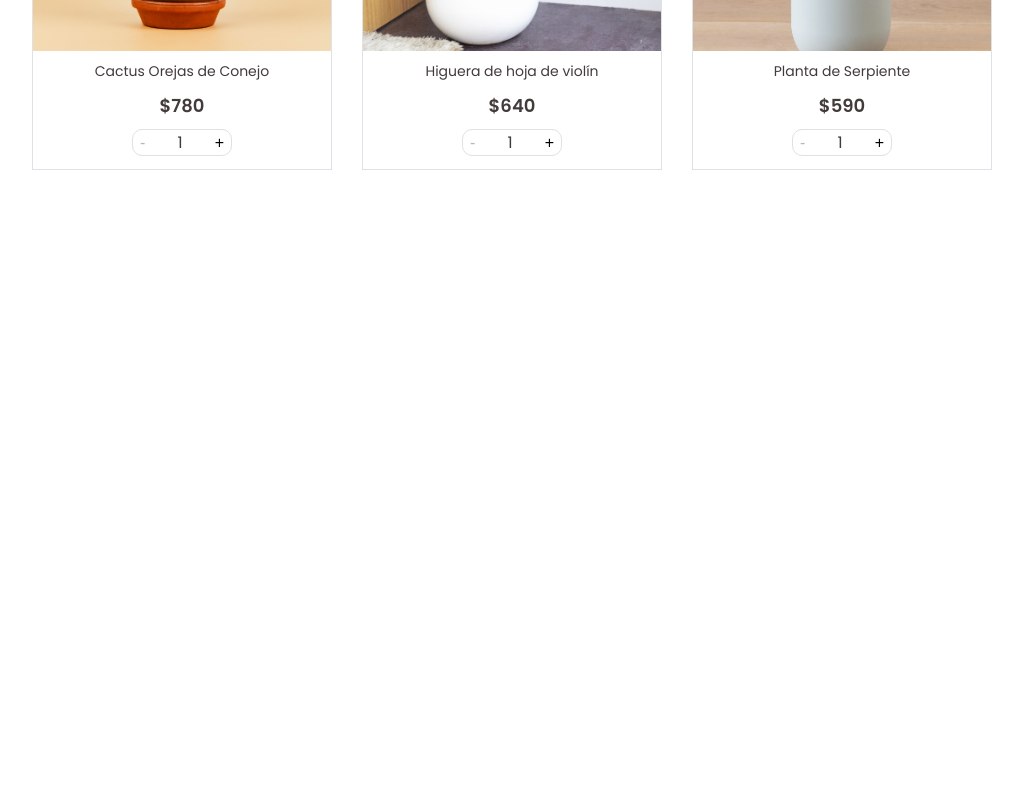
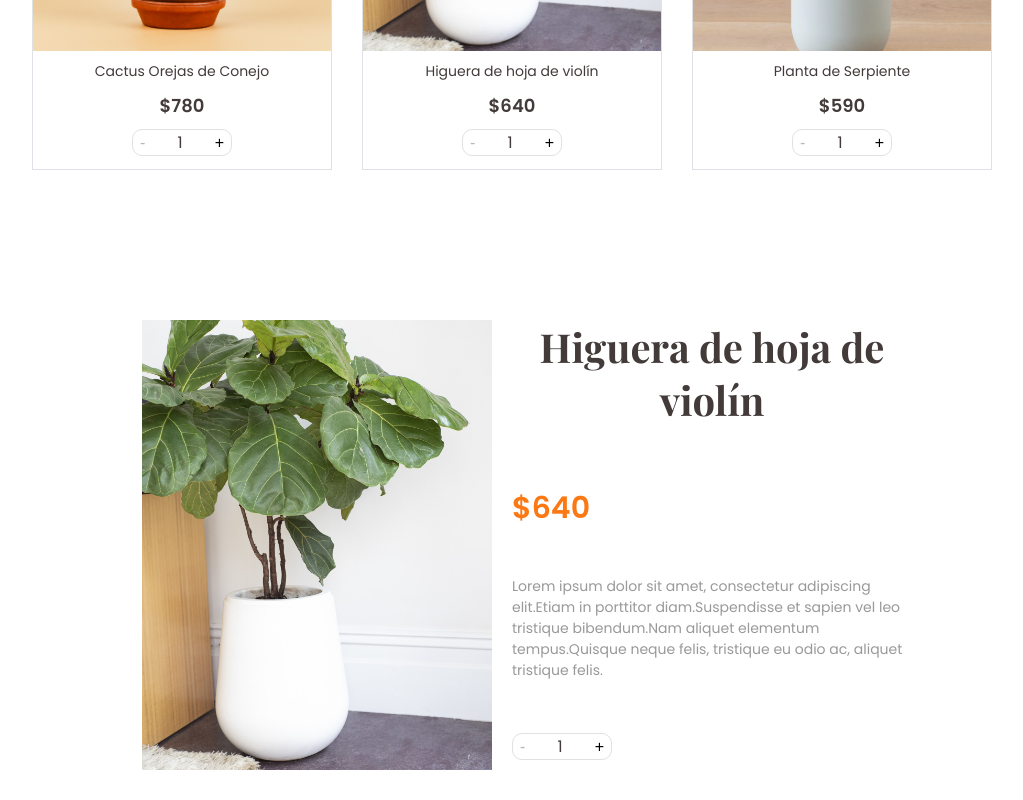
Before and after one commit to joshuacba08/kairos-app, a React (Create React App) app: page / in a window 1280 px wide. Shown: the part 1329-2129 px from the top of the page, without its empty margins (128-1151 px from the left). Before the commit the page ends 1619 px from the top, so only its background shows below. Built offline with nearby package versions, Linux system fonts and the light colour scheme; a web font is replaced by a local one.

Commit message:
Implementación de ItemDetail e ItemDetailContainer parte II

```diff
--- a/src/App.js
+++ b/src/App.js
@@ -1,6 +1,7 @@
 import React from 'react';
 
 import HeroContainer from "./components/HeroContainer";
+import ItemDetailContainer from './components/ItemDetailContainer';
 import ItemListContainer from "./components/ItemListContainer";
 import NavBar from "./components/NavBar";
 
@@ -10,6 +11,7 @@ function App() {
         <NavBar />
         <HeroContainer />
         <ItemListContainer />
+        <ItemDetailContainer idItem={2}/>
       </>
   );
 }
--- a/src/components/ItemDetailContainer.jsx
+++ b/src/components/ItemDetailContainer.jsx
@@ -1,12 +1,40 @@
-import React from 'react';
+import React, { useEffect, useState } from 'react';
+import { getProductById } from '../helpers/searchFunctions';
+import ItemDetail from './presentacionals/ItemDetail';
 
 import './styles/ItemDetailContainer.css'
 
-const ItemDetailContainer = () => {
+const ItemDetailContainer = ({ idItem }) => {
+
+    //declaro un useState en cual albergará el producto que traeré mediante la función de búsqueda usando el método find de los arrays.
+    const [product, setProduct] = useState(null);
+
+    const getItems = (condition) => {
+        return new Promise((resolve, reject) => {
+            setTimeout(() => {
+                const result = getProductById(condition); //getProductById está en una carpeta llamada helpers, la cual me ayuda a dejar más limpio el código.
+                resolve(result);
+                console.log(result);
+            }, 2000);
+        });
+    }
+
+
+
+    useEffect(() => {
+        getItems(idItem).then(response => setProduct(response));
+    }, [idItem])
+
     return (
-        <section>
-
-        </section>
+        <>  {
+            product ?
+                <>
+                    <ItemDetail item={product} />
+                </>
+                    :
+                    <p className="loading">Cargando producto</p>
+        }
+        </>
     )
 }
 
--- a/src/components/presentacionals/ItemDetail.jsx
+++ b/src/components/presentacionals/ItemDetail.jsx
@@ -1,11 +1,24 @@
 import React from 'react';
+import ItemCount from '../ItemCount';
 
 import './styles/ItemDetail.css';
 
-const ItemDetail = () => {
+const ItemDetail = ({item}) => {
+
     return (
-        <div>
-
+        <div className="item-detail-container">
+            <div className="item-detail-container__img">
+                <img src={item.image} alt="imagen del producto en oferta" />
+            </div>
+            <article className="item-detail-container__detail">
+                <h2 className="product-name">{item.name}</h2>
+                <span className="price">${item.price}</span>
+                <p className="product-description">{item.description}</p>
+                <ItemCount
+                    stock={item.stock}
+                    initial={1}
+                />
+            </article>
         </div>
     )
 }
--- a/src/components/presentacionals/styles/ItemDetail.css
+++ b/src/components/presentacionals/styles/ItemDetail.css
@@ -0,0 +1,50 @@
+.item-detail-container {
+    display: grid;
+    grid-template: 1fr/1fr 1fr;
+    margin: 30px 0px;
+}
+
+.item-detail-container__img {
+    width: 350px;
+    height: 450px;
+    justify-self: end;
+    margin-right: 20px;
+}
+
+.item-detail-container__img img {
+    width: 100%;
+    height: 100%;
+    object-fit: cover;
+}
+
+.item-detail-container__detail {
+    display: flex;
+    flex-direction: column;
+    max-width: 400px;
+    height: 100%;
+}
+
+.item-detail-container__detail .product-name {
+    font-size: 4rem;
+    font-family: var(--playfair);
+    text-align: center;
+    margin-bottom: 60px;
+}
+
+.item-detail-container__detail .price {
+    font-size: 3rem;
+    color: #fb7813;
+    font-weight: 600;
+}
+
+.item-detail-container__detail .product-description {
+    color: #999;
+    font-size: 1.4rem;
+    padding: 45px 0;
+}
+
+.item-detail-container__detail .item-count-main {
+    margin-top: auto;
+    margin-right: 30%;
+    min-width: 250px;
+}
--- a/src/data/productos.js
+++ b/src/data/productos.js
@@ -9,6 +9,7 @@ const productList = [
         name: 'Cactus Orejas de Conejo',
         price: 780,
         stock: 7,
+        description: "Lorem ipsum dolor sit amet, consectetur adipiscing elit.Etiam in porttitor diam.Suspendisse et sapien vel leo tristique bibendum.Nam aliquet elementum tempus.Quisque neque felis, tristique eu odio ac, aliquet tristique felis.",
     },
     {
         itemID: 2,
@@ -16,6 +17,7 @@ const productList = [
         name: 'Higuera de hoja de violín',
         price: 640,
         stock: 5,
+        description: "Lorem ipsum dolor sit amet, consectetur adipiscing elit.Etiam in porttitor diam.Suspendisse et sapien vel leo tristique bibendum.Nam aliquet elementum tempus.Quisque neque felis, tristique eu odio ac, aliquet tristique felis.",
     },
     {
         itemID: 3,
@@ -23,6 +25,7 @@ const productList = [
         name: 'Planta de Serpiente',
         price: 590,
         stock: 10,
+        description: "Lorem ipsum dolor sit amet, consectetur adipiscing elit.Etiam in porttitor diam.Suspendisse et sapien vel leo tristique bibendum.Nam aliquet elementum tempus.Quisque neque felis, tristique eu odio ac, aliquet tristique felis.",
     },
 
 ];
--- a/src/helpers/searchFunctions.js
+++ b/src/helpers/searchFunctions.js
@@ -1 +1,11 @@
 import productList from '../data/productos';
+
+//Esta función devulve un solo objeto de mi array de productos que cumpla con la condición que se establece, en este caso el id.
+const getProductById = (id) => productList.find((product) => product.itemID === id);
+
+
+
+//acá exporto la función que me ayuda a buscar un objeto de acuerdo a la condición establecida
+export {
+    getProductById,
+}
```
